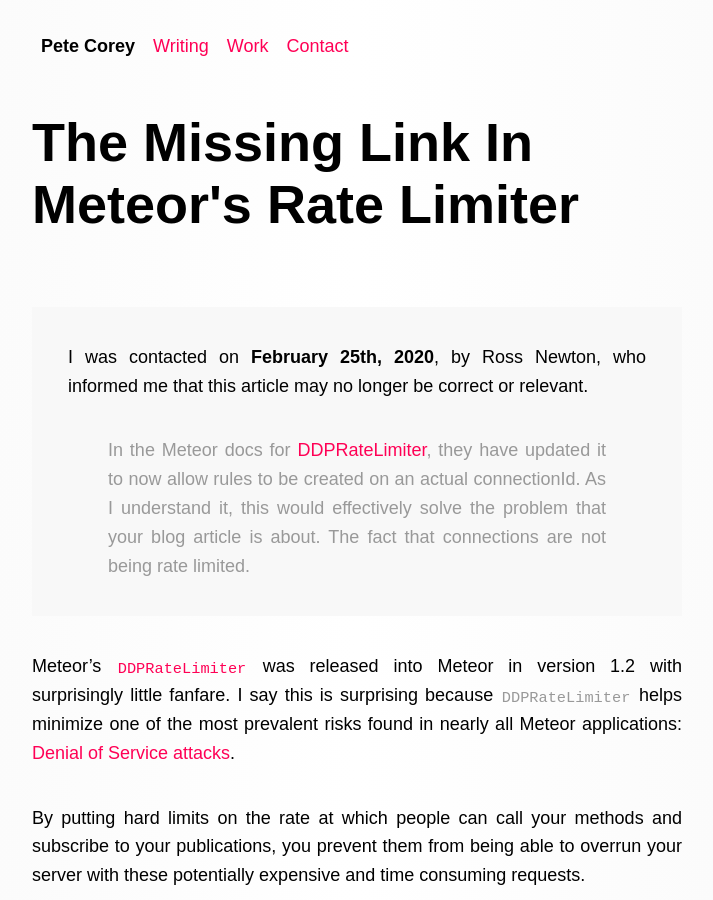
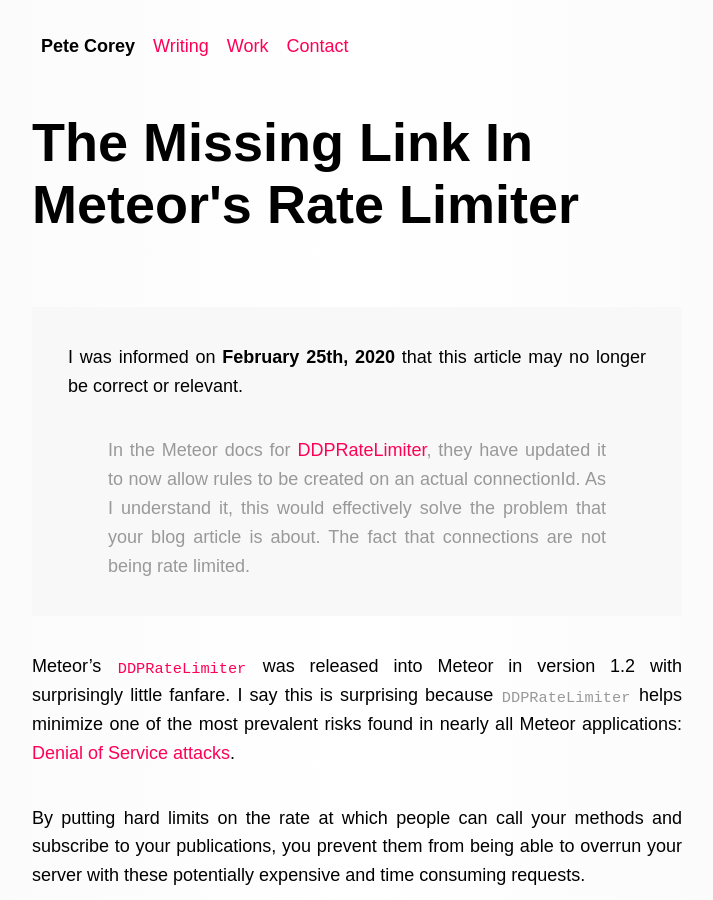
Before and after one commit to pcorey/pcorey.github.io, a Jekyll site: the page built from _posts/2016-05-16-the-missing-link-in-meteors-rate-limiter.markdown, in a window 1280 px wide and 900 px high. Shown: the whole window, without its empty margins (283-996 px from the left). Built offline with Jekyll 4.4.1, drawn with Linux system fonts in a browser that asks for light colours; nearby versions of some CDN libraries; some web fonts are replaced; comment, search, counter and statistics services are not loaded.

Commit message:
Removed name

```diff
--- a/_posts/2016-05-16-the-missing-link-in-meteors-rate-limiter.markdown
+++ b/_posts/2016-05-16-the-missing-link-in-meteors-rate-limiter.markdown
@@ -9,7 +9,7 @@
 ---
 
 {% capture correction %}
-I was contacted on __February 25th, 2020__, by Ross Newton, who informed me that this article may no longer be correct or relevant.
+I was informed on __February 25th, 2020__ that this article may no longer be correct or relevant.
 
 > In the Meteor docs for [DDPRateLimiter](https://docs.meteor.com/api/methods.html#ddpratelimiter), they have updated it to now allow rules to be created on an actual connectionId. As I understand it, this would effectively solve the problem that your blog article is about. The fact that connections are not being rate limited.
 {% endcapture %}
```
